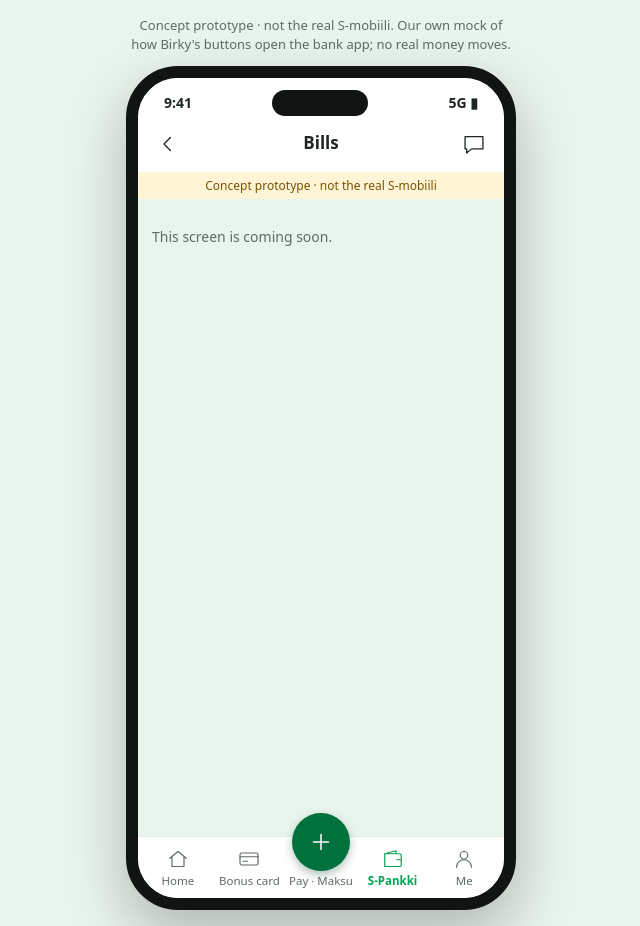
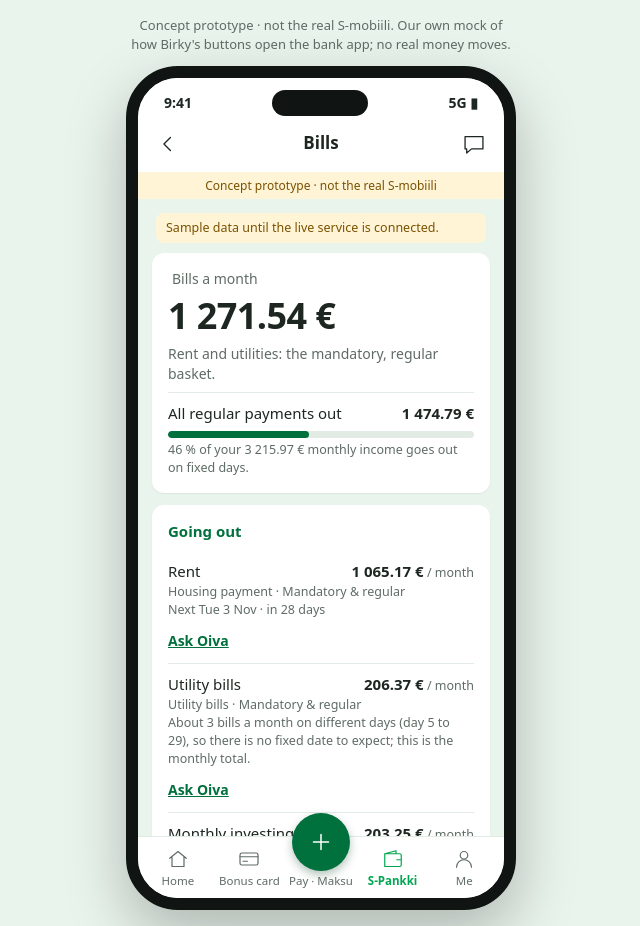
Before and after one commit to bristiana/spankki-wa, a FastAPI app: page /s-mobiili/bills in a window 1280 px wide. Shown: the whole page, without its empty margins (319-959 px from the left). Run offline with FastAPI, Linux system fonts and the light colour scheme.

Commit message:
feat(s-mobiili): Bills screen from Engine.commitments()
Co-Authored-By: Claude Opus 5.5 <noreply@anthropic.com>

```diff
--- a/app/static/oiva/screens.css
+++ b/app/static/oiva/screens.css
@@ -76,3 +76,15 @@ a.more{display:inline-flex;align-items:center;min-height:44px;color:var(--brand)
 .cp-sent{margin:10px 0 4px;font-size:14.5px}
 .cp-target{margin:6px 0 0;font-size:13.5px;color:var(--muted);border-left:3px solid var(--brand);padding-left:8px}
 .cp-src{margin:4px 4px 0}
+
+/* Bills */
+.bl-head .amount{margin:0}.bl-head .muted{margin:2px 0 8px}
+.bl-split{border-top:1px solid var(--line);padding-top:10px}.bl-split small{display:block;font-size:12.5px;color:var(--muted)}
+.bl-row{padding:10px 0 0;border-top:1px solid var(--line)}.sc-h+.bl-row{border-top:0}
+.bl-row small{display:block;font-size:12.5px;color:var(--muted);overflow-wrap:anywhere}
+.bl-row .sp-row b small{display:inline;font-weight:400}
+.bl-ub{color:var(--over) !important}
+.bl-chips{display:flex;flex-wrap:wrap;gap:6px;margin-top:6px}
+.bl-chip{font-size:12.5px;font-weight:600;padding:3px 10px;border-radius:99px;background:var(--soft);color:var(--ink)}
+.bl-chip.bl-warn{background:var(--warn-bg);color:var(--warn)}
+.bl-method{margin:4px 4px 0}.bl-method summary{min-height:44px;display:flex;align-items:center;cursor:pointer}
--- a/app/static/oiva/screens.js
+++ b/app/static/oiva/screens.js
@@ -30,7 +30,8 @@
   function daysIn(ym) { const [y, m] = ym.split("-").map(Number); return new Date(Date.UTC(y, m, 0)).getUTCDate(); }
   function niceDate(iso) {
     const d = new Date(iso + "T00:00:00Z");
-    return isNaN(d) ? "" : d.toLocaleString("en-GB", {weekday: "short", day: "numeric", month: "short", timeZone: "UTC"});
+    if (isNaN(d)) return "";
+    return "Sun Mon Tue Wed Thu Fri Sat".split(" ")[d.getUTCDay()] + " " + d.getUTCDate() + NB + "Jan Feb Mar Apr May Jun Jul Aug Sep Oct Nov Dec".split(" ")[d.getUTCMonth()];
   }
   function chatLink(q) {
     const web = new URLSearchParams(location.search).get("web");
@@ -278,6 +279,54 @@
     el.innerHTML = h;
   };
 
+  // ---------- Bills (Engine.commitments(), unchanged) ----------
+  renderers.bills = async function (el) {
+    const res = await OivaData.get("recurring");
+    const d = res.data;
+    if (!d || !Array.isArray(d.regular_payments)) return errorCard("regular payments", () => renderers.bills(el));
+    const rows = d.regular_payments.filter(r => r && r.id && r.name);
+    const outs = rows.filter(r => r.direction !== "in"), ins = rows.filter(r => r.direction === "in");
+    const inc = d.income_per_month_eur, out = d.outgoing_per_month_eur;
+    let h = sampleNote(res) + '<section class="card bl-head"><p class="kicker">Bills a month</p>'
+      + '<div class="amount">' + money(d.bills_per_month_eur) + '</div>'
+      + '<p class="muted">Rent and utilities: the mandatory, regular basket.</p>';
+    if (isNum(inc) && inc > 0 && isNum(out)) {
+      const share = Math.min(100, Math.round(out / inc * 100));
+      h += '<div class="bl-split"><span class="sp-row"><span>All regular payments out</span><b>' + money(out) + '</b></span>'
+        + '<span class="bar"><i style="width:' + share + '%"></i></span>'
+        + '<small>' + share + NB + '% of your ' + money(inc) + ' monthly income goes out on fixed days.</small></div>';
+    }
+    h += '</section>';
+    const row = r => {
+      const chips = [];
+      if (r.status === "stopped") chips.push('<span class="bl-chip">Stopped</span>');
+      else if (r.status === "paused") chips.push('<span class="bl-chip">Paused</span>');
+      const t = r.trend || {};
+      if (t.direction && t.direction !== "about the same") chips.push('<span class="bl-chip">' + esc(t.direction === "up" ? "Going up" : t.direction === "down" ? "Going down" : t.direction)
+        + (isNum(t.change_pct) ? " " + (t.change_pct > 0 ? "+" : MINUS) + Math.abs(t.change_pct) + NB + "%" : "") + '</span>');
+      const ub = r.unusual_bill;
+      if (ub) chips.push('<span class="bl-chip bl-warn">Unusual bill</span>');
+      const when = r.note ? esc(r.note)
+        : r.next_expected ? "Next " + esc(niceDate(r.next_expected)) + (isNum(r.days_to_next) ? " · in " + r.days_to_next + NB + (r.days_to_next === 1 ? "day" : "days") : "")
+        : r.last_payment && r.last_payment.date ? "Last " + esc(niceDate(r.last_payment.date)) : "";
+      return '<div class="bl-row" data-id="' + esc(r.id) + '"><span class="sp-row"><span>' + esc(r.name) + '</span><b>' + money(r.per_month_eur) + '<small> /' + NB + 'month</small></b></span>'
+        + (r.what && r.what !== r.name ? '<small class="bl-what">' + esc(r.what.replace(/\s*\(.*\)\s*$/, "")) + (r.basket ? " · " + esc(r.basket) : "") + '</small>' : "")
+        + (when ? '<small>' + when + '</small>' : "")
+        + (ub ? '<small class="bl-ub">' + esc(niceDate(ub.date)) + ": " + money(ub.amount_eur) + ", one bill is usually " + money(ub.usual_low_eur) + " to " + money(ub.usual_high_eur) + '.</small>' : "")
+        + (chips.length ? '<span class="bl-chips">' + chips.join("") + '</span>' : "")
+        + '<a class="more" href="' + chatLink("Tell me about my " + r.name.toLowerCase()) + '">Ask Oiva</a></div>';
+    };
+    h += '<section class="card"><h3 class="sc-h">Going out</h3>' + outs.map(row).join("") + '</section>';
+    if (ins.length) h += '<section class="card"><h3 class="sc-h">Coming in</h3>' + ins.map(row).join("") + '</section>';
+    const subs = Array.isArray(d.card_subscriptions) ? d.card_subscriptions.filter(s => s && s.name) : [];
+    h += '<section class="card"><h3 class="sc-h">Subscriptions</h3>'
+      + (subs.length ? subs.map(s => '<div class="r"><span>' + esc(s.name) + '</span><b>' + money(s.per_month_eur) + '</b></div>').join("")
+        : '<p class="muted">We checked your card payments: no subscriptions found.</p>')
+      + '</section>'
+      + (d.method ? '<details class="fi bl-method"><summary>How Oiva finds these</summary><p>' + esc(d.method) + '</p></details>' : "");
+    el.innerHTML = h;
+  };
+
   // ---------- plumbing ----------
   async function render(name, el) {
     host = el || host;
```
